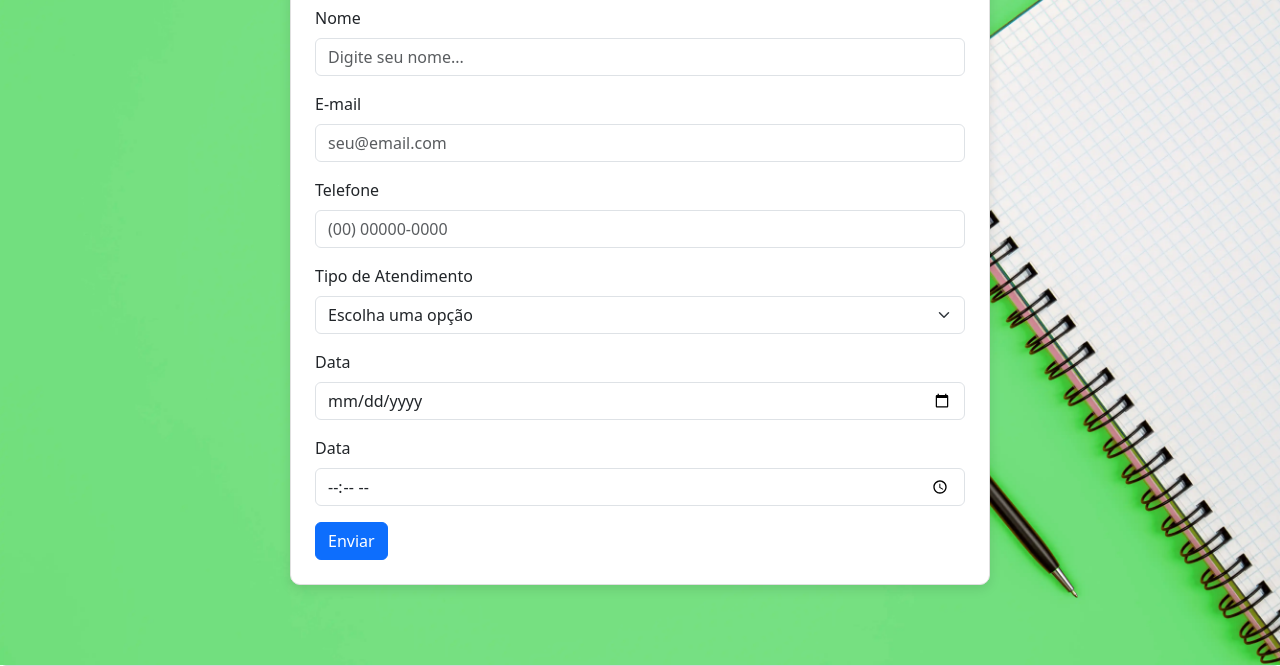
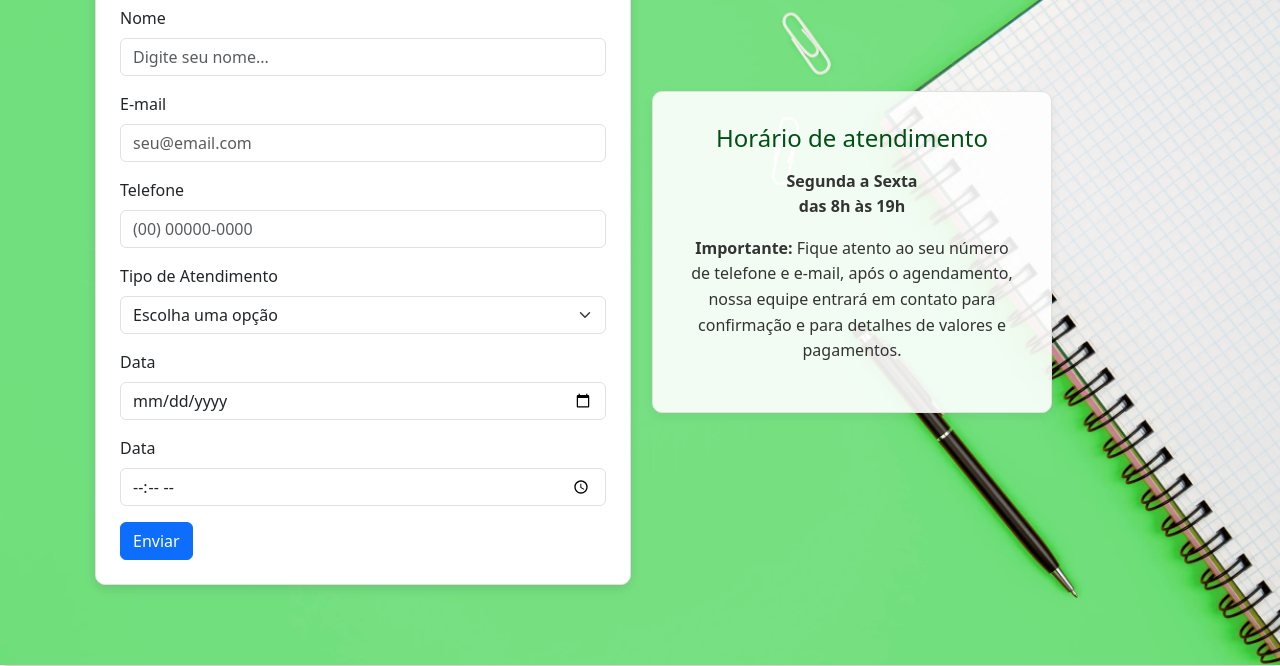
Before and after one commit to Vilander/uc2-atividade, a plain HTML site: page pages/agendamento.html in a window 1280 px wide. Shown: the part 288-954 px from the top of the page. Drawn offline with nearby package versions, Linux system fonts and the light colour scheme.

Commit message:
ajuste pontual na agenda

```diff
--- a/pages/agendamento.html
+++ b/pages/agendamento.html
@@ -56,8 +56,11 @@
     </header>
     <main>
       <section class="container mt-5">
-        <div class="form-box p-4">
-          <h2 class="mb-4">Agende Seu Horário:</h2>
+  <div class="row">
+    <!-- Coluna do formulário -->
+    <div class="col-md-6">
+      <div class="form-box p-4">
+        <h2 class="mb-4">Agende Seu Horário:</h2>
           <form>
             <!-- Nome -->
             <div class="mb-3">
@@ -100,6 +103,18 @@
             <button type="submit" class="btn btn-primary">Enviar</button>
           </form>
         </div>
+    </div>
+
+    <!-- Coluna com informações adicionais -->
+    <div class="col-md-6 d-flex align-items-center">
+      <div class="info-box">
+        <h4>Horário de atendimento</h4>
+        <p class="data-hora">Segunda a Sexta<br>
+        das 8h às 19h</p>
+        <p><strong>Importante:</strong> Fique atento ao seu número de telefone e e-mail, após o agendamento, nossa equipe entrará em contato para confirmação e para detalhes de valores e pagamentos.</p>
+      </div>
+    </div>
+  </div>
       </section>
     </main>
 
--- a/styles/agenda_style.css
+++ b/styles/agenda_style.css
@@ -9,6 +9,10 @@ main {
   margin: 0 auto; /* Centraliza o <main> horizontalmente */
 }
 
+.mb-4{
+  color: #005014;
+}
+
 /* Estilo da caixa de formulário */
 .form-box {
   background-color: #ffffff; /* Fundo branco */
@@ -17,10 +21,50 @@ main {
   box-shadow: 0 4px 12px rgba(0, 0, 0, 0.1); /* Sombra para profundidade */
   max-width: 700px; /* Largura máxima */
   width: 100%; /* Ocupa 100% da largura do container pai */
-  margin: 0 auto; /* Centraliza horizontalmente */
+  margin: 0 3px; /* Centraliza horizontalmente */
   padding: 1.5rem; /* Espaçamento interno */
   box-sizing: border-box; /* Inclui padding e borda no tamanho total */
 }
+
+
+/* Estilo para a caixa de informações ao lado do formulário */
+.info-box {
+  background-color: rgba(255, 255, 255, 0.9);
+  border: 1px solid #e0e0e0;
+  border-radius: 10px;
+  box-shadow: 0 4px 12px rgba(0, 0, 0, 0.05);
+  padding: 2rem;
+  width: 25rem;
+  height: auto;
+  text-align: center;
+}
+
+.info-box h4 {
+  color: #005014;
+  margin-bottom: 1rem;
+  font-weight: bold 600;
+}
+
+.info-box p {
+  color: #333;
+  line-height: 1.6;
+  font-size: 1rem;
+}
+
+.data-hora{
+  font-weight:bold;
+}
+
+/* Ajuste responsivo para empilhar em telas pequenas */
+@media (max-width: 768px) {
+  .form-box,
+  .info-box {
+    margin-bottom: 2rem;
+  }
+}
+
+
+
 
 /* Container dos ícones sociais */
 .social-icons {
```
